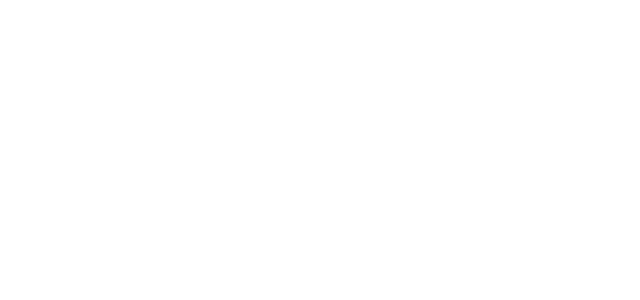
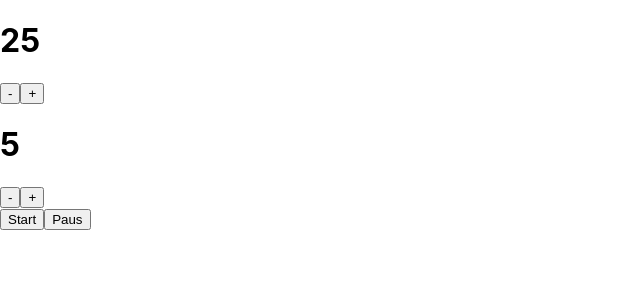
Before and after one commit to seananth/25and5, a React (Create React App) app: page / in a window 1280 px wide. Shown: the top 300 px of the page, without its empty margins (0-640 px from the left). Built offline with nearby package versions, Linux system fonts and the light colour scheme.

Commit message:
added toggle state

```diff
--- a/src/App.js
+++ b/src/App.js
@@ -1,19 +1,19 @@
 import "./App.css";
 import React, { useEffect, useState } from "react";
-import Countdown from "./components/Countdown";
+import TimerWidget from "./components/TimerWidget";
+
 
 function App() {
 
-
-
-
   return (
-    <div className="App">
-      <div>
-
-      </div>
+    <div>
+      <TimerWidget />
     </div>
-  );
+  )
 }
 
-export default App;
+export default App
+
+//2 buttons Start/paus, Reset
+//2 Times shown "work time" and "break time"
+//plus and minus buttons for both work and break
--- a/src/components/Countdown.jsx
+++ /dev/null
@@ -1,14 +0,0 @@
-import React from "react";
-import { useState, useEffect } from "react";
-
-function Countdown(props) {
-
-
-  return (
-    <div>
-
-    </div>
-  );
-};
-
-export default Countdown;
--- /dev/null
+++ b/src/components/Timer.jsx
@@ -0,0 +1,21 @@
+import React, { useState, useEffect } from "react";
+
+function Timer(props) {
+
+    if (props.startClock === true) {
+        return (
+            <div>
+                <h1>starting</h1>
+            </div>
+            )
+    } else {
+        return <h1>{props.startingTime}</h1>
+    }
+
+    return(
+    <h1>{props.startingTime}</h1>
+    )
+
+}
+
+export default Timer;
--- /dev/null
+++ b/src/components/TimerWidget.jsx
@@ -0,0 +1,44 @@
+import React, { useEffect, useState } from "react";
+import Timer from "./Timer";
+
+
+
+
+
+function TimerWidget() {
+  const [workTime, setWorkTime] = useState(25);
+  const [breakTime, setBreakTime] = useState(5);
+  const [active, setActive] = useState(false);
+
+  function toggle() {
+    setActive(!active);
+  }
+
+  return (
+    //should be in controls.jsx later
+    <div>
+
+      <div>
+        <Timer startingTime={workTime} startClock={active} />
+        <button>-</button>
+        <button>+</button>
+      </div>
+      <div>
+        <Timer startingTime={breakTime} startClock={active}/>
+        <button>-</button>
+        <button>+</button>
+      </div>
+
+      <div>
+        <button onClick={toggle}>Start</button>
+        <button>Paus</button>
+      </div>
+    </div>
+  );
+}
+
+export default TimerWidget
+
+//2 buttons Start/paus, Reset
+//2 Times shown "work time" and "break time"
+//plus and minus buttons for both work and break
```
Also changed, not shown: src/components/Contols.jsx (added), src/hooks/useInterval.jsx (added), 2 other files (tests, documents, lock files or other folders).
